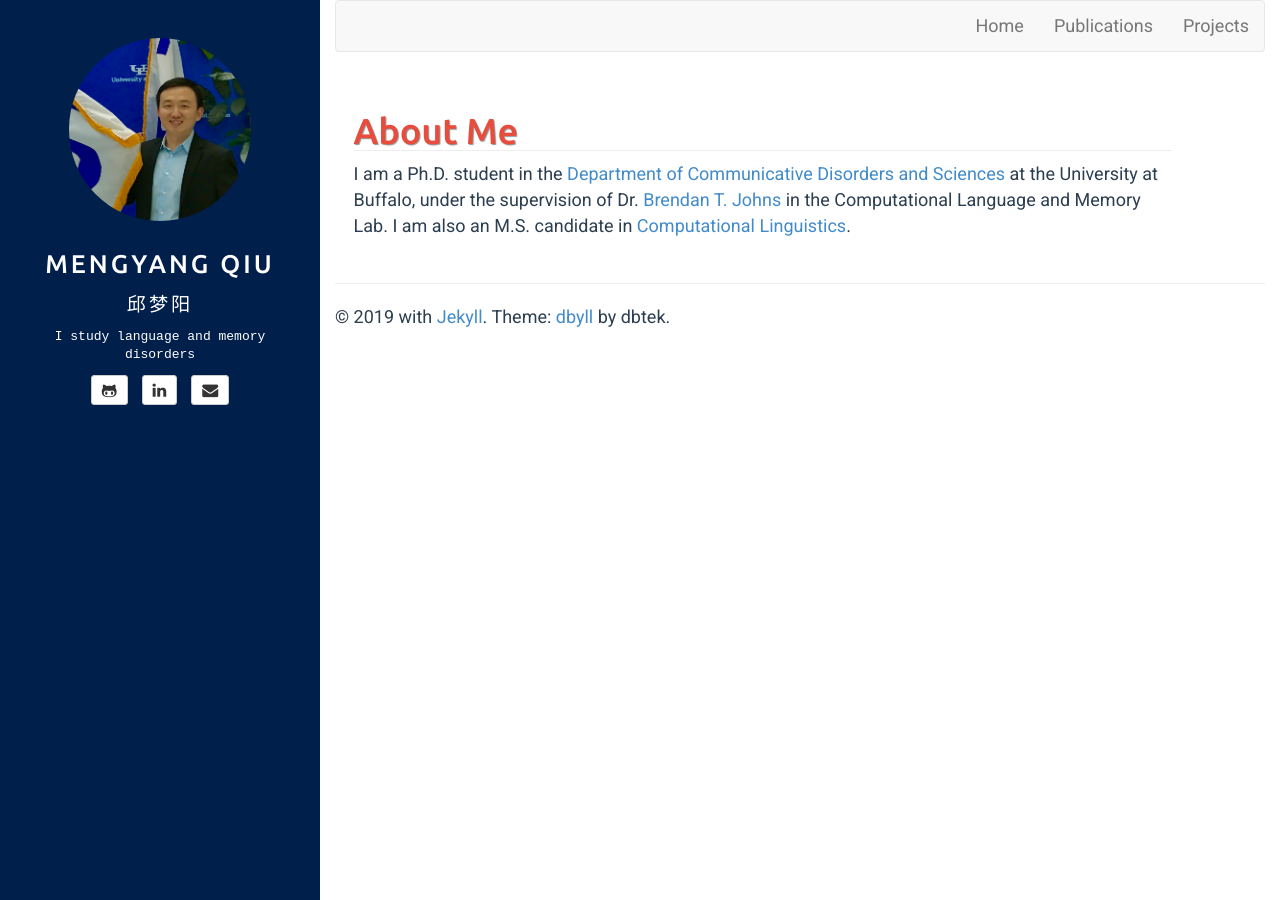
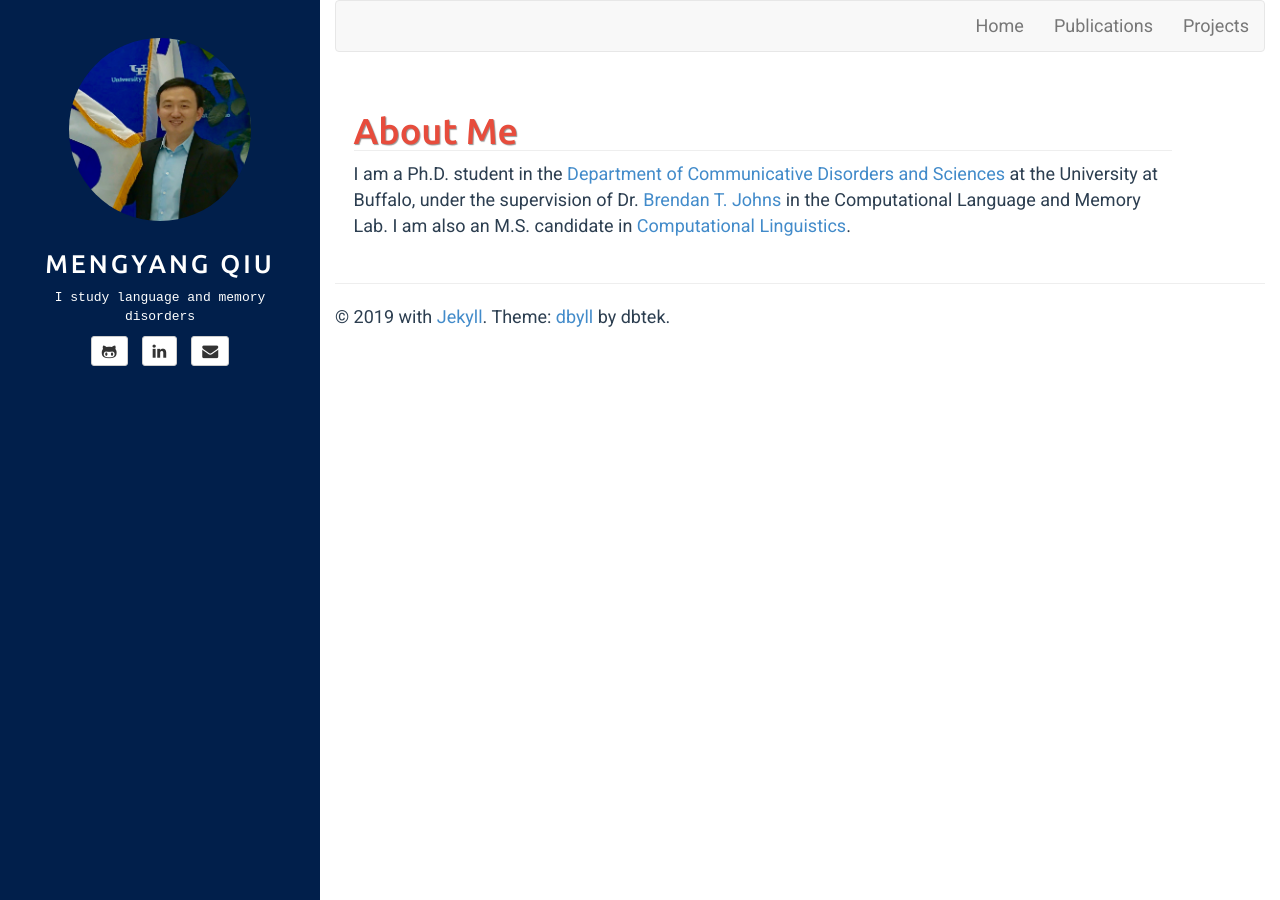
Before and after one commit to mengyangq/mengyangq.github.io, a Jekyll site: the page built from index.html, in a window 1280 px wide. Built offline with Jekyll 4.4.1, drawn with Linux system fonts in a browser that asks for light colours.

Commit message:
Update sidebar.html

```diff
--- a/_includes/sidebar.html
+++ b/_includes/sidebar.html
@@ -11,7 +11,6 @@
 <div class="sidebar-header" role="banner">
 <h3 class="title">
         <a href="{{ site.BASE_PATH }}/" style="font-size:2vw;">Mengyang Qiu</a>
-	<a href="{{ site.BASE_PATH }}/" style="font-size:1.5vw;">邱梦阳</a>
     </h3>
 </div>
 
```
